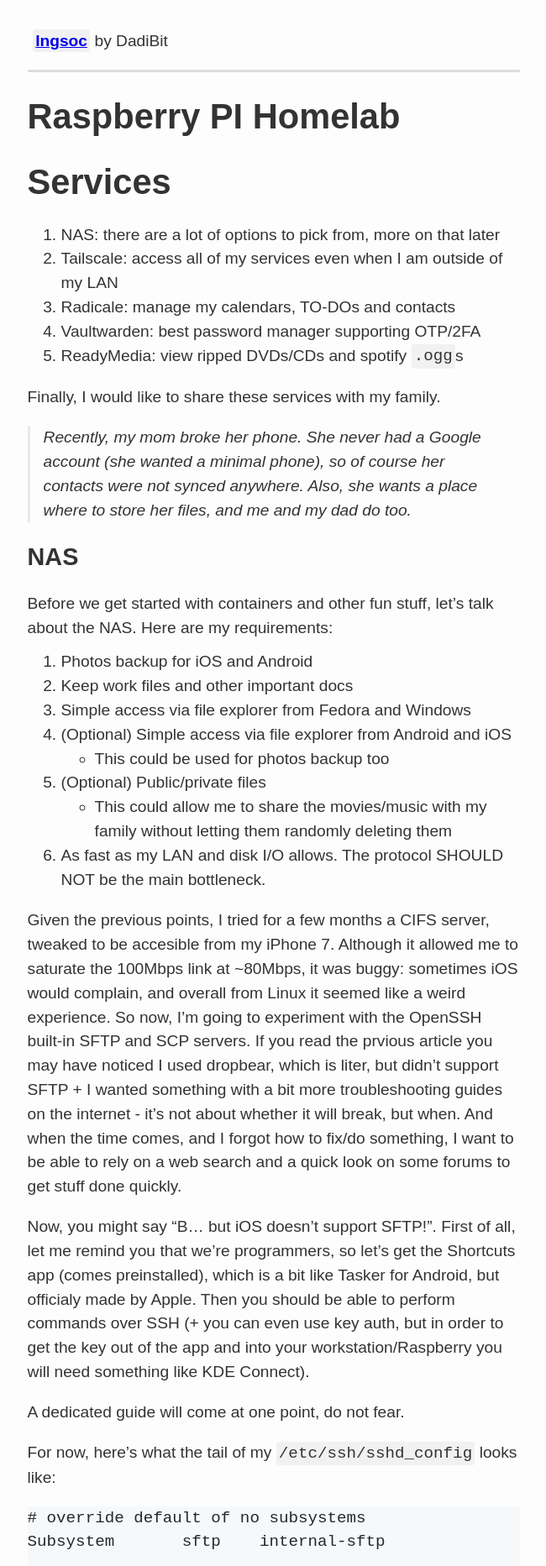
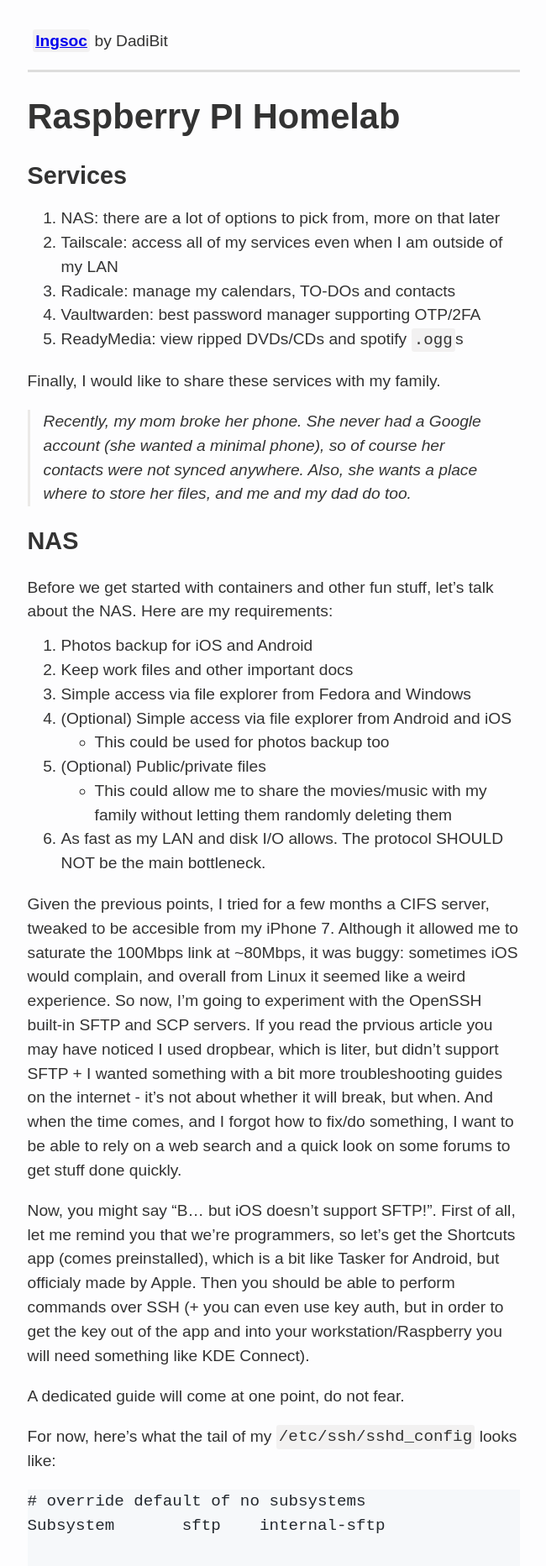
Before and after one commit to DadiBit/blog.dadib.it, a Jekyll site: the page built from _posts/2025-08-03-raspberry-pi-homelab.md, in a window 1280 px wide. Shown: the top 1865 px of the page at 84% size, without its empty margins (314-964 px from the left). Built offline with Jekyll 4.4.1, drawn with Linux system fonts in a browser that asks for light colours.

```diff
--- a/_posts/2025-08-03-raspberry-pi-homelab.md
+++ b/_posts/2025-08-03-raspberry-pi-homelab.md
@@ -4,7 +4,7 @@ title: "Raspberry PI Homelab"
 description: "A long post on my minimal NAS/Homelab configuration on a Raspberry PI 4"
 ---
 
-# Services
+## Services
 
 1. NAS: there are a lot of options to pick from, more on that later
 2. Tailscale: access all of my services even when I am outside of my LAN
```
